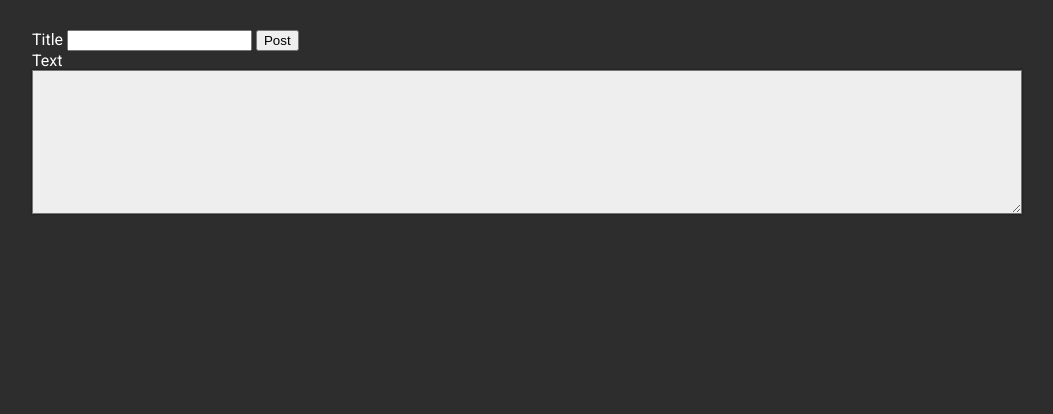
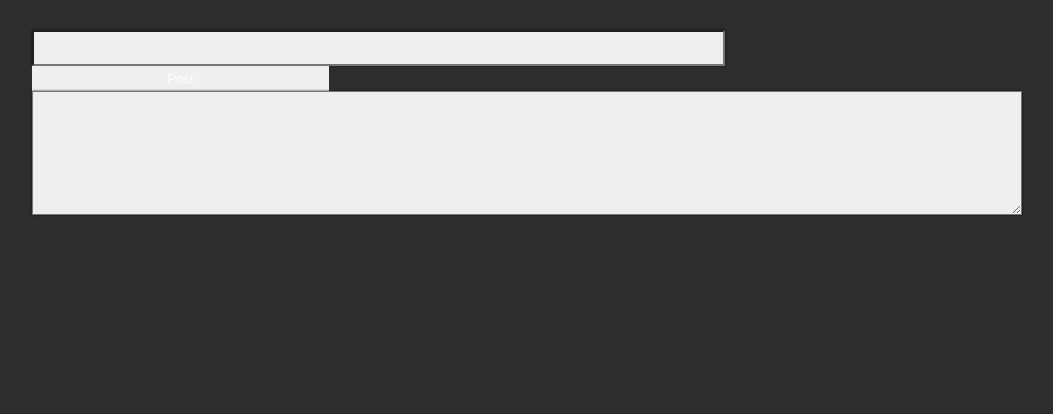
Before and after one commit to QuadPiece/flask-blog, a Flask app: page /write in a window 1280 px wide. Shown: the part 70-484 px from the top of the page, without its empty margins (118-1171 px from the left). Run offline with Flask 2, Linux system fonts and the light colour scheme; the visitor is signed in with stand-in values (Sample User, id 1).

Commit message:
Write page fixes

```diff
--- a/static/style.css
+++ b/static/style.css
@@ -189,7 +189,7 @@ a:hover {
 
 .add-entry textarea {
   width: 100%;
-  padding: 50px;
+  padding: 40px;
   font-size: 14pt;
   box-sizing: border-box;
   background-color: #eeeeee;
@@ -201,3 +201,22 @@ a:hover {
   border: none;
   box-shadow: none;
 }
+
+.add-entry input[type="text"] {
+  width: 70%;
+  padding: 5px;
+  box-sizing: border-box;
+  background-color: #eeeeee;
+  color: #2d2d2d;
+  box-shadow: 0px 0px 2px #111;
+  font-size: 14pt;
+}
+
+.add-entry input[type="submit"] {
+  width: 30%;
+  border: none;
+  padding: 5px;
+  box-sizing: border-box;
+  color: #FFFFFF;
+  backgorund-color: #6060A0;
+}
--- a/templates/newpost.html
+++ b/templates/newpost.html
@@ -1,18 +1,12 @@
 {% extends "layout.html" %}
 {% block body %}
     <form action="{{ url_for('add_post') }}" method="post" class="add-entry">
-      <span>
-        Title
-      </span>
       <span>
         <input type="text" name="title">
       </span>
       <span>
         <input type="submit" value="Post">
       </span>
-      <p>
-        Text
-      </p>
       <textarea name="text" class="composer"></textarea>
     </form>
 {% endblock %}
```
